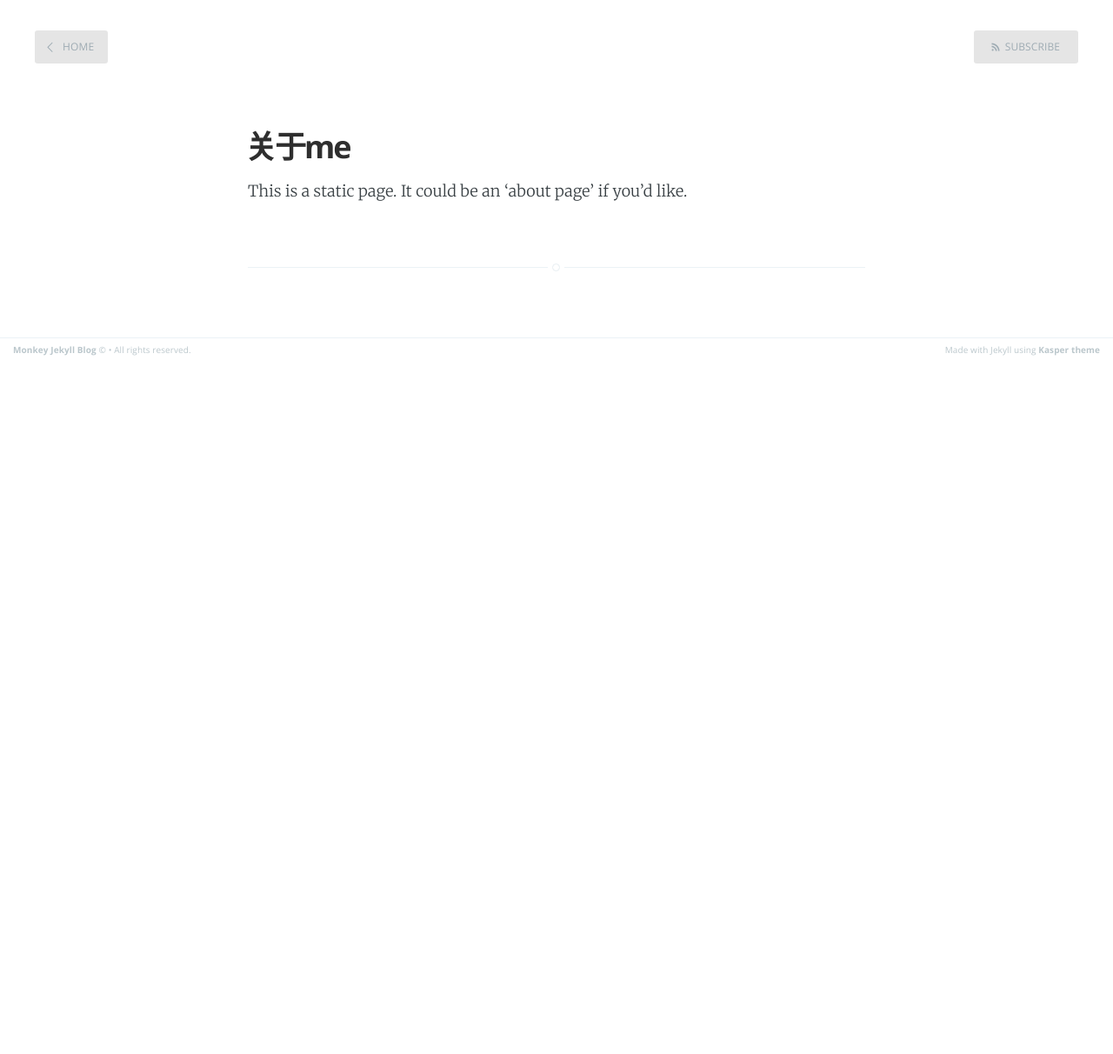
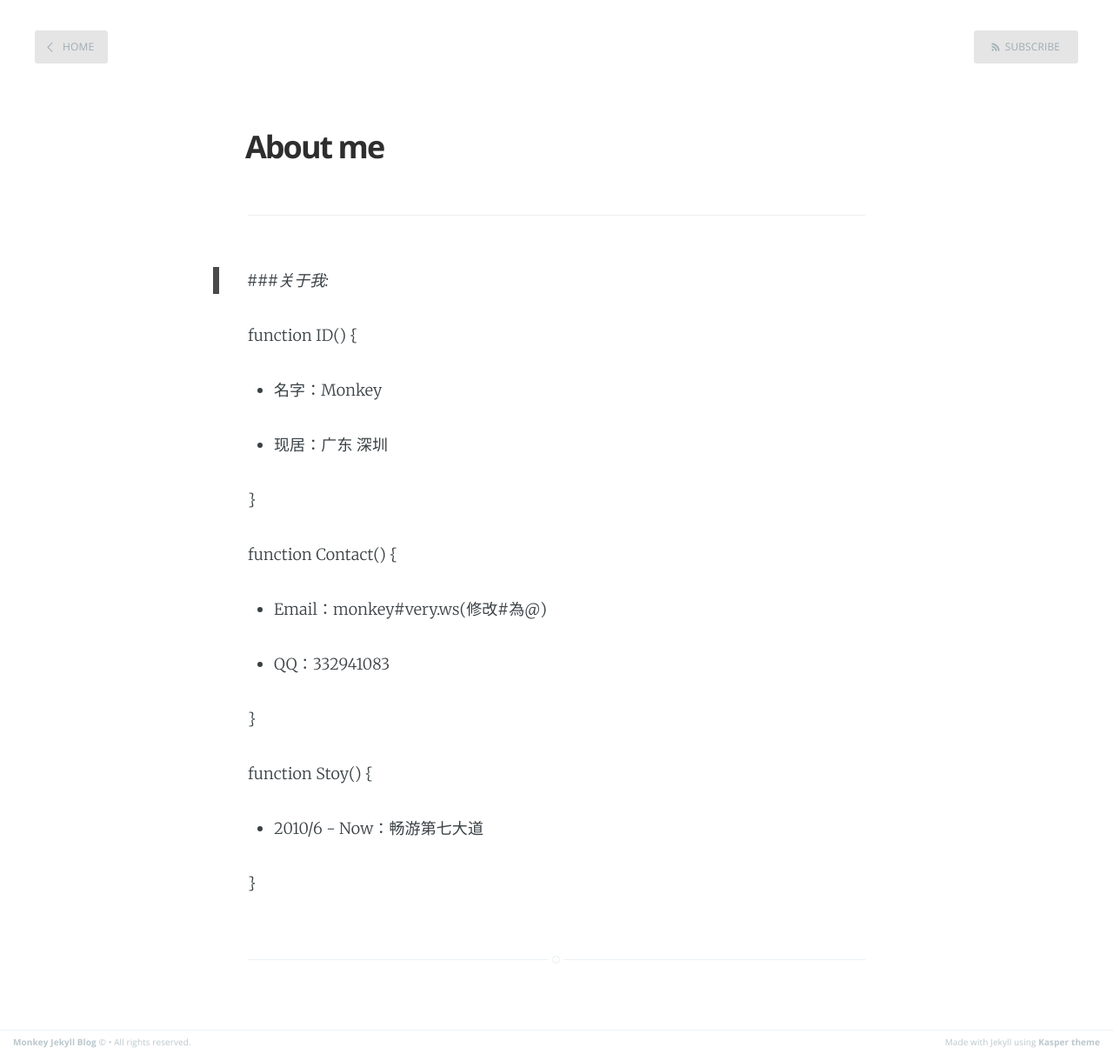
Before and after one commit to chenxiaozhong/blog, a Jekyll site: the page built from about.md, in a window 1280 px wide. Shown: the whole page at 87% size. Built offline with Jekyll 4.4.1, drawn with Linux system fonts in a browser that asks for light colours; Markdown is read by kramdown in place of the engine named in the settings; before the commit the page ends 900 px from its top, so only the background shows below that.

Commit message:
新增关于我页面

```diff
--- a/about.md
+++ b/about.md
@@ -1,6 +1,32 @@
 ---
 layout: page
-title: 关于me
+title: About me
 ---
 
-This is a static page. It could be an 'about page' if you'd like.
+---
+
+> ###关于我:
+
+function ID() {
+
+* 名字：Monkey
+
+* 现居：广东 深圳
+
+}
+
+
+function Contact() {
+
+* Email：monkey#very.ws(修改#為@)
+
+* QQ：332941083
+
+}
+
+
+function Stoy() {
+
+* 2010/6 - Now：畅游第七大道
+
+}
```
